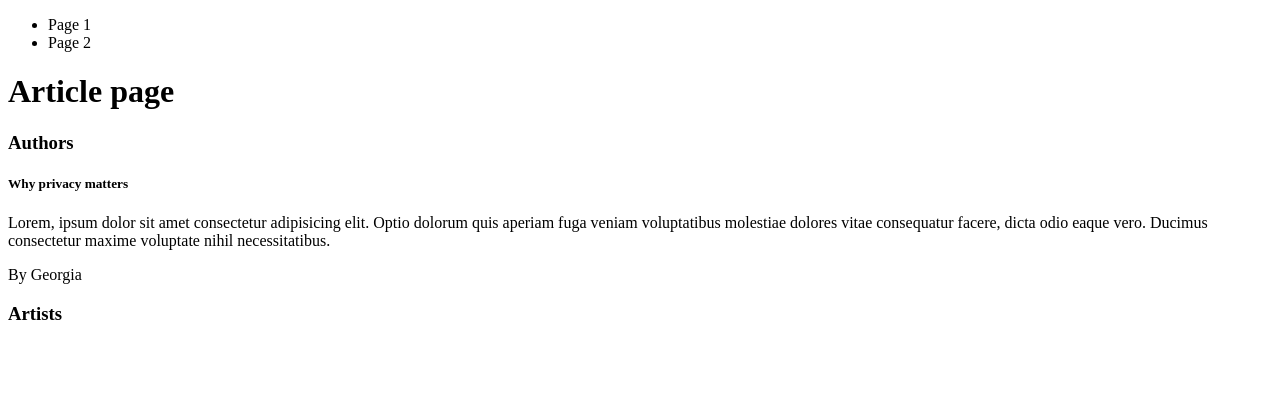
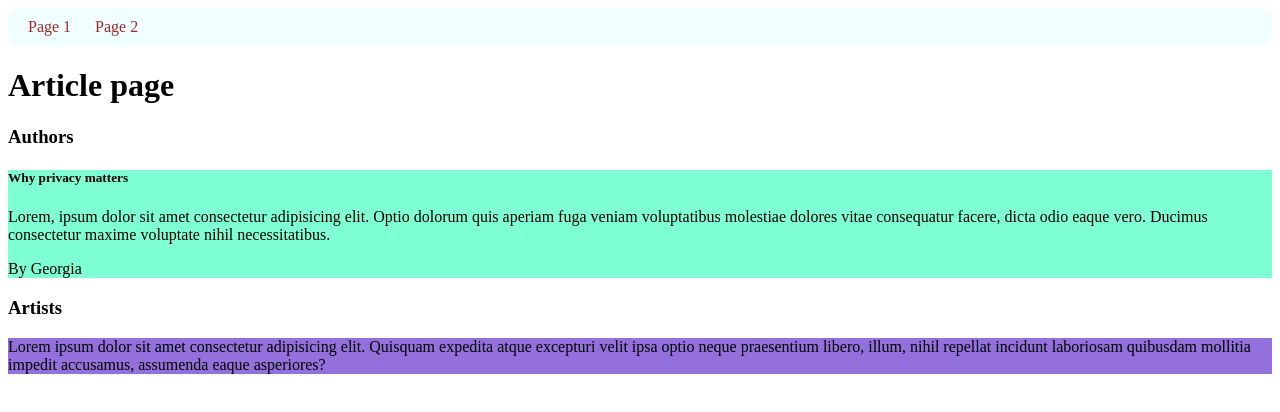
Before and after one commit to georgia-betina/mod3-novostalentosti, a plain HTML site: page introhtml/page7.html in a window 1280 px wide. Drawn offline with Linux system fonts and the light colour scheme.

Commit message:
add exercises

```diff
--- /dev/null
+++ b/introhtml/page7.css
@@ -0,0 +1,37 @@
+nav {
+    background-color: azure;
+    border-radius: 10px;
+    padding: 10px;
+}
+
+ul {
+    list-style-type: none;
+    margin: 0px;
+    padding: 0px;
+}
+
+ul li {
+    display: inline;
+    padding: 10px;
+}
+
+a {
+    color: brown;
+    text-decoration: none;
+}
+
+a:active {
+    color: coral;
+}
+
+a:hover {
+    color: blue;
+}
+
+.bluebg {
+    background-color: aquamarine;
+}
+
+.purplebg {
+    background-color: mediumpurple;
+}
--- a/introhtml/page7.html
+++ b/introhtml/page7.html
@@ -5,19 +5,20 @@
     <meta http-equiv="X-UA-Compatible" content="IE=edge">
     <meta name="viewport" content="width=device-width, initial-scale=1.0">
     <title>Page 7</title>
+    <link rel="stylesheet" href="page7.css">
 </head>
 <body>
     <main>
         <nav>
             <ul>
-                <li>Page 1</li>
-                <li>Page 2</li>
+                <li><a href="#">Page 1</a></li>
+                <li><a href="#">Page 2</a></li>
             </ul>
         </nav>
         <h1>Article page</h1>
         <section>
             <h3>Authors</h3>
-            <article>
+            <article class="bluebg">
                 <header>
                     <h5>Why privacy matters</h5>
                 </header>
@@ -30,6 +31,9 @@
         </section>
         <section>
             <h3>Artists</h3>
+            <article class="purplebg">
+                Lorem ipsum dolor sit amet consectetur adipisicing elit. Quisquam expedita atque excepturi velit ipsa optio neque praesentium libero, illum, nihil repellat incidunt laboriosam quibusdam mollitia impedit accusamus, assumenda eaque asperiores?
+            </article>
         </section>
     </main>
 </body>
```
Also changed, not shown: introhtml/page8.html (added, +14 -0 lines).
